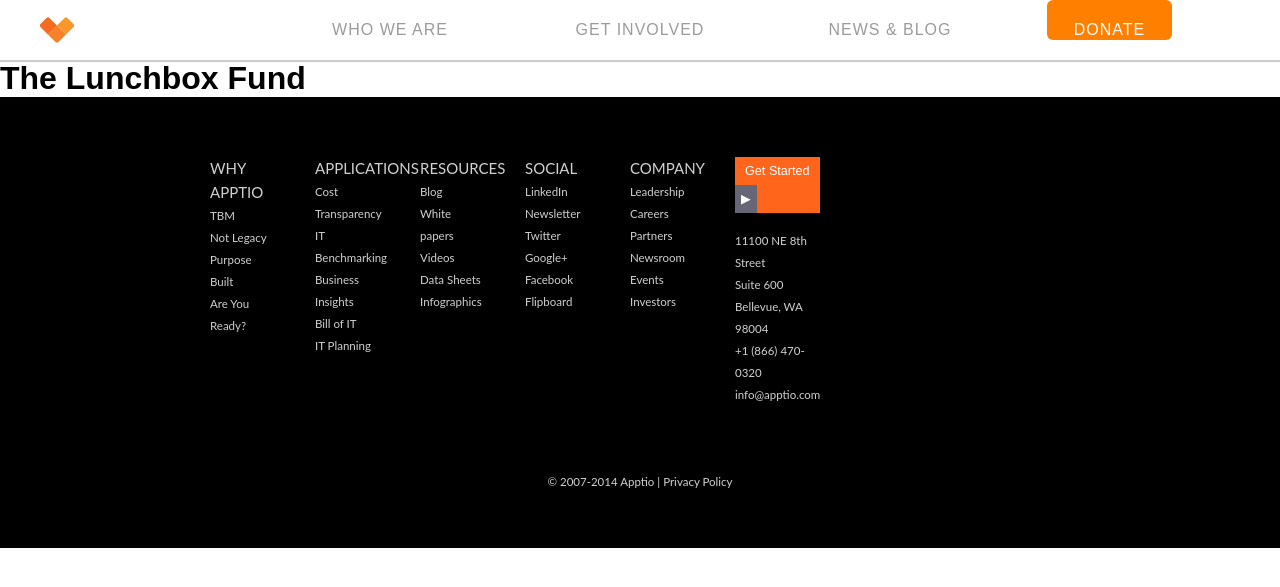
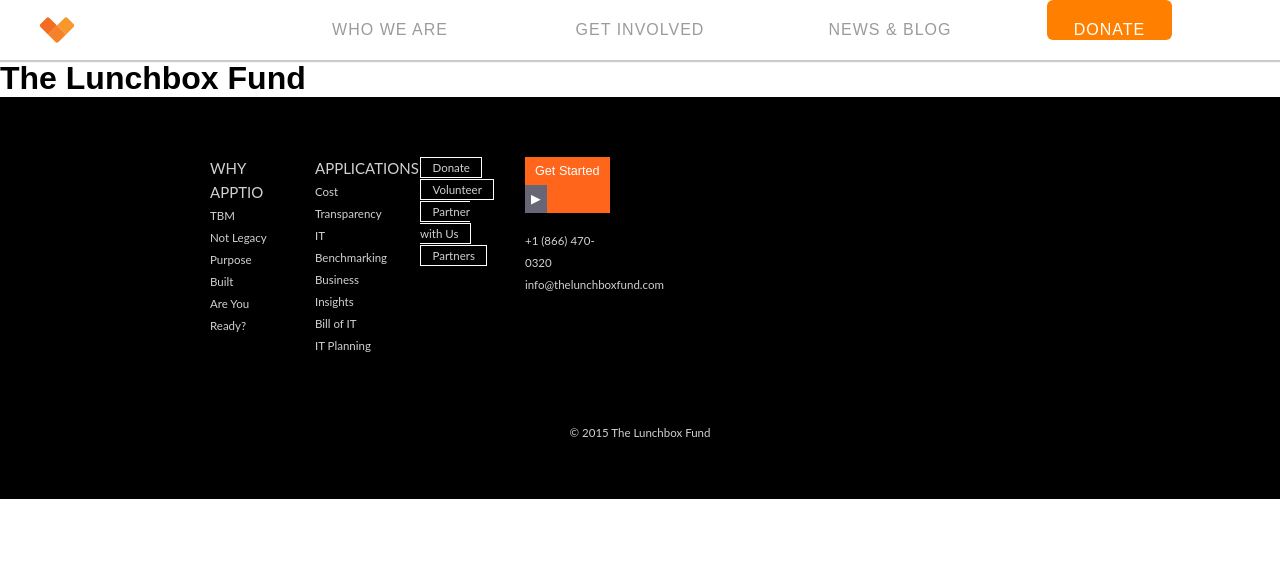
Before and after one commit to EvanAG/the-lunchbox-fund, a Jekyll site: the page built from index.html, in a window 1280 px wide. Shown: the top 587 px of the page. Built offline with Jekyll 4.4.1, drawn with Linux system fonts in a browser that asks for light colours; Markdown is read by kramdown in place of the engine named in the settings.

Commit message:
feat(html): fix html content

```diff
--- a/_layouts/default.html
+++ b/_layouts/default.html
@@ -87,57 +87,16 @@
   </div>
 
 
-  <div class="footercontent nav-column">
-    <a href="/resource-center" class="footertitle">Resources</a>
-  <br>
-  <div>
-    <a href="/blog">Blog</a>
+
+    <div class="footercontent nav-column">
+    <div>
+    <a href="/company/leadership" class="menu-buttons">Donate</a>
     <br>
-    <a href="/resource-center?tid[]=3">White papers</a>
+    <a href="/company/careers" class="menu-buttons">Volunteer</a>
     <br>
-    <a href="/resource-center?tid[]=61">Videos</a>
+    <a href="/company/partners" class="menu-buttons">Partner with Us</a>
     <br>
-    <a href="/resource-center?tid[]=6">Data Sheets</a>
-    <br>
-    <a href="/resource-center?tid[]=51">Infographics</a>
-    <br>    </div>
-  </div>
-
-
-  <div class="footercontent nav-column">
-    <a href="http://www.linkedin.com/company/apptio" class="footertitle">Social</a>
-  <br>
-  <div>
-    <a href="http://www.linkedin.com/company/apptio">LinkedIn</a>
-      <br>
-      <a href="http://www.apptio.com/it-news">Newsletter</a>
-      <br>
-      <a href="http://twitter.com/apptio">Twitter</a>
-      <br>
-      <a href="https://plus.google.com/+Apptio">Google+</a>
-      <br>
-      <a href="http://www.facebook.com/Apptio">Facebook</a>
-      <br>
-      <a href="https://flipboard.com/section/cio-central-bEyP2b">Flipboard</a>
-      <br>
-  </div>
-  </div>
-
-      <div class="footercontent nav-column">
-    <a href="/company" class="footertitle">Company</a>
-    <br>
-      <div>
-    <a href="/company/leadership">Leadership</a>
-    <br>
-    <a href="/company/careers">Careers</a>
-    <br>
-    <a href="/company/partners">Partners</a>
-    <br>
-    <a href="/news">Newsroom</a>
-    <br>
-    <a href="/events">Events</a>
-    <br>
-    <a href="/company/investors">Investors</a>
+     <a href="/company/partners" class="menu-buttons">Partners</a>
     <br>
     </div>
 
@@ -157,14 +116,13 @@
     <!--
     <a href="/company/contact" class="footertitle">Contact Us</a>  -->
       <div>
-    <a href="https://www.google.com/maps/dir//Apptio+Corporation,+11100+NE+8th+St+%23600,+Bellevue,+WA+98004/@47.6115676,-122.2052467,13z/data=!4m8!4m7!1m0!1m5!1m1!1s0x54906c8bb68687fd:0xb9f0b1898aa592b2!2m2!1d-122.191162!2d47.617509" target="_blank">11100 NE 8th Street<br>Suite 600<br>Bellevue, WA 98004<br></a>
       <a href="tel:+18664700320">+1 (866) 470-0320</a>
-    <a href="mailto:info@apptio.com">info@apptio.com</a>
+    <a href="mailto:info@apptio.com">info@thelunchboxfund.com</a>
     </div>
 </div>
 </div>
         <div class="copyright thefooter">
-        © 2007-2014 <a href="/">Apptio</a> | <a href="/privacy-policy">Privacy Policy</a><br>
+            <p>© 2015 The Lunchbox Fund</p>
               <a href="http://twitter.com/apptio">
       <i class="fa fa-twitter-square  fa-2x" style="margin-right:6px;font-size:22px;line-height:30px;">
       </i>
```
